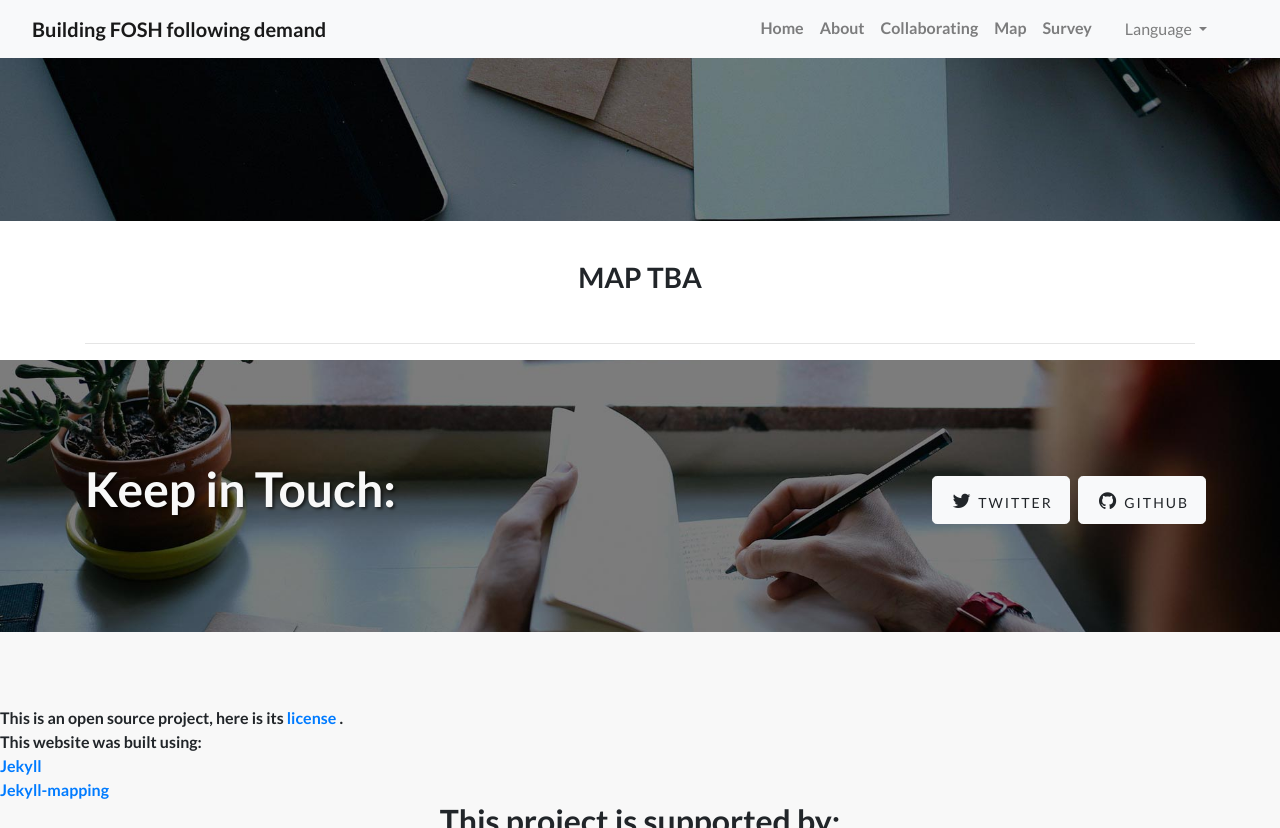
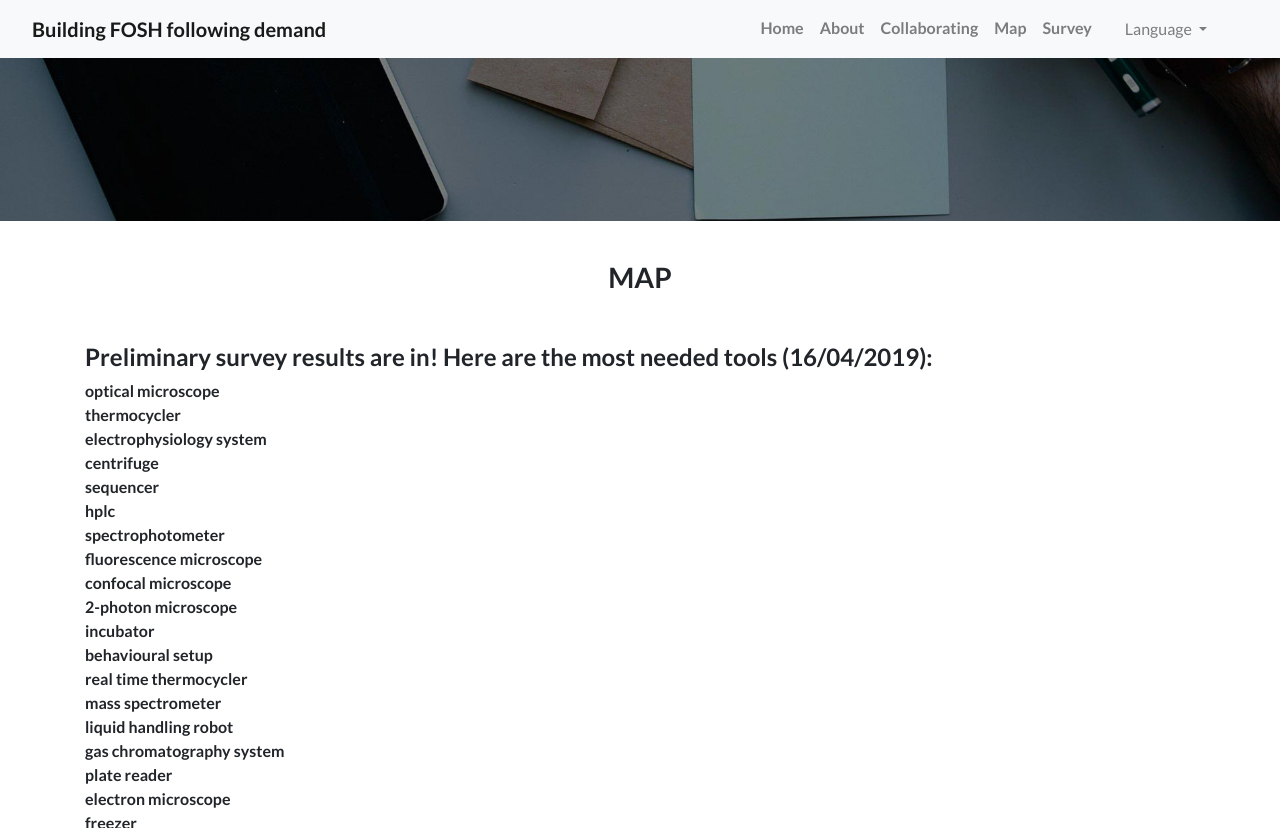
Before and after one commit to FOSH-following-demand/FOSH-following-demand.github.io, a Jekyll site: the page built from pages/en/map.md, in a window 1280 px wide and 1400 px high, scrolled down 413 px. Shown: the top 828 px of the window. Built offline with Jekyll 4.4.1, drawn with Linux system fonts in a browser that asks for light colours; some of the changed text lies outside the part shown; grey boxes are pictures that could not be loaded.

Commit message:
change layout of supported by and map page

```diff
--- a/_includes/supportedBy.html
+++ b/_includes/supportedBy.html
@@ -1,13 +1,13 @@
 <div class="container">
   <div class="row">
     <div class="col d-flex flex-column justify-content-center">
-      <img class="img-fluid" alt="Mozilla Foundation" src="https://github.com/amchagas/media-for-reps/blob/master/logos/mozilla-logo-bw-rgb.png?raw=true" width="200"/>
+      <img class="img-fluid" alt="Mozilla Foundation" src="https://github.com/amchagas/media-for-reps/blob/master/logos/mozilla-logo-bw-rgb.png?raw=true" />
     </div>
     <div class="col d-flex flex-column justify-content-center">
-      <img class="img-fluid" alt="Wikimedia Deutschland" src="https://github.com/amchagas/media-for-reps/blob/master/logos/freieswissen.png?raw=true" width="200"/>
+      <img class="img-fluid" alt="Wikimedia Deutschland" src="https://github.com/amchagas/media-for-reps/blob/master/logos/freieswissen.png?raw=true"/>
     </div>
     <div class="col d-flex flex-column justify-content-center">
-      <img class="img-fluid" alt="Prometheus Science" src="https://github.com/amchagas/media-for-reps/blob/master/logos/logo1.png?raw=true" width="200" />
+      <img class="img-fluid" alt="Prometheus Science" src="https://github.com/amchagas/media-for-reps/blob/master/logos/logo1.png?raw=true"  />
     </div>
   </div>
   <div class="row">
--- a/pages/en/map.md
+++ b/pages/en/map.md
@@ -9,7 +9,36 @@ ref: map
 <br>
 
   <center>
-    <h3> MAP TBA </h3>
+    <h3> MAP </h3>
   </center>
 
 <br>
+
+#### Preliminary survey results are in! Here are the most needed tools (16/04/2019):
+
+optical microscope
+thermocycler
+electrophysiology system
+centrifuge
+sequencer
+hplc
+spectrophotometer
+fluorescence microscope
+confocal microscope
+2-photon microscope
+incubator
+behavioural setup
+real time thermocycler
+mass spectrometer
+liquid handling robot
+gas chromatography system
+plate reader
+electron microscope
+freezer
+cytometer
+transilluminator
+
+Luckly, there are already several online projects
+documenting open versions of these tools. Now it is on to phase 2 of this project to contribute with the existing projects and bring them forward!
+
+If you are interested in participating, make sure to check the repository containing information about our [building event](https://github.com/FOSH-following-demand/building_event)
```
